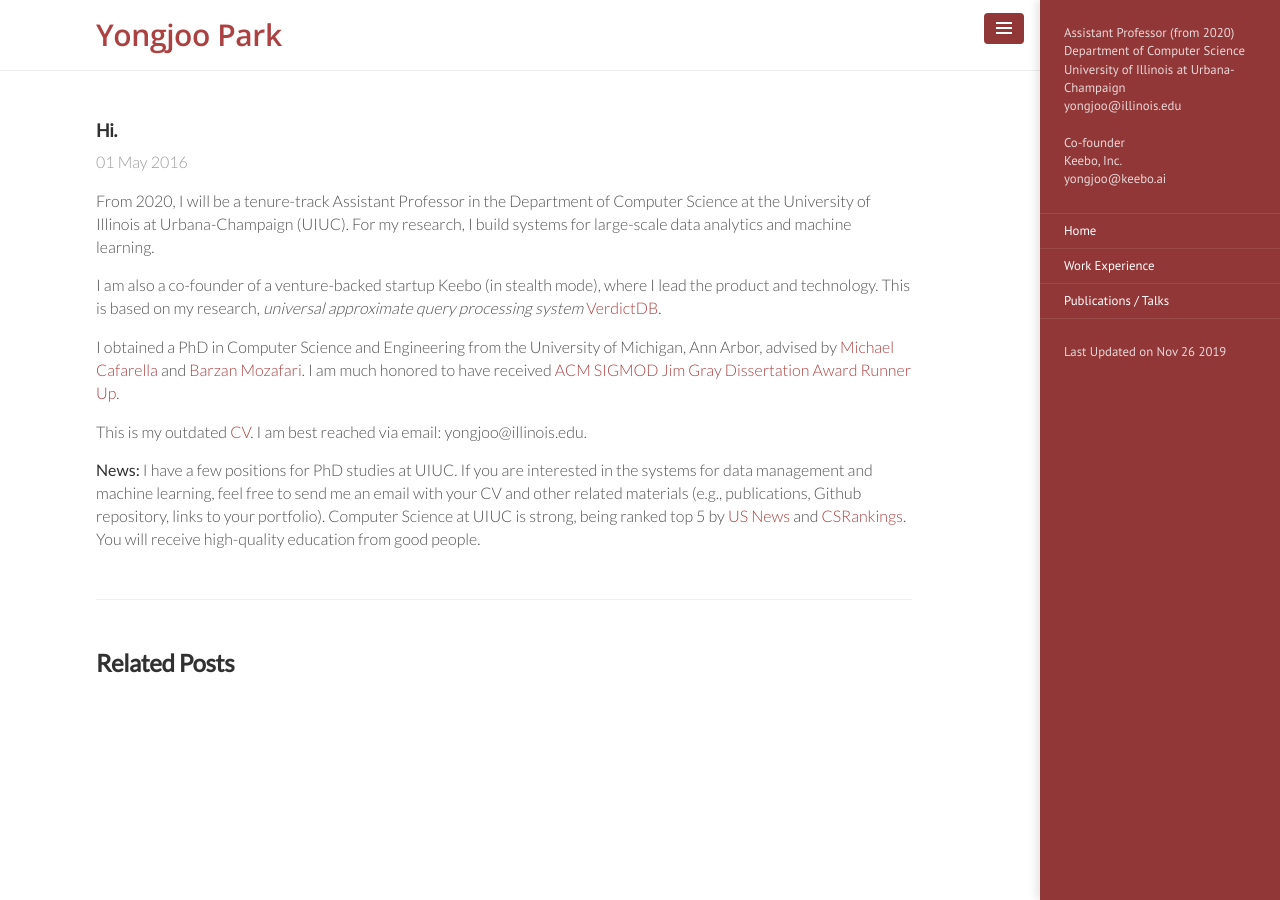
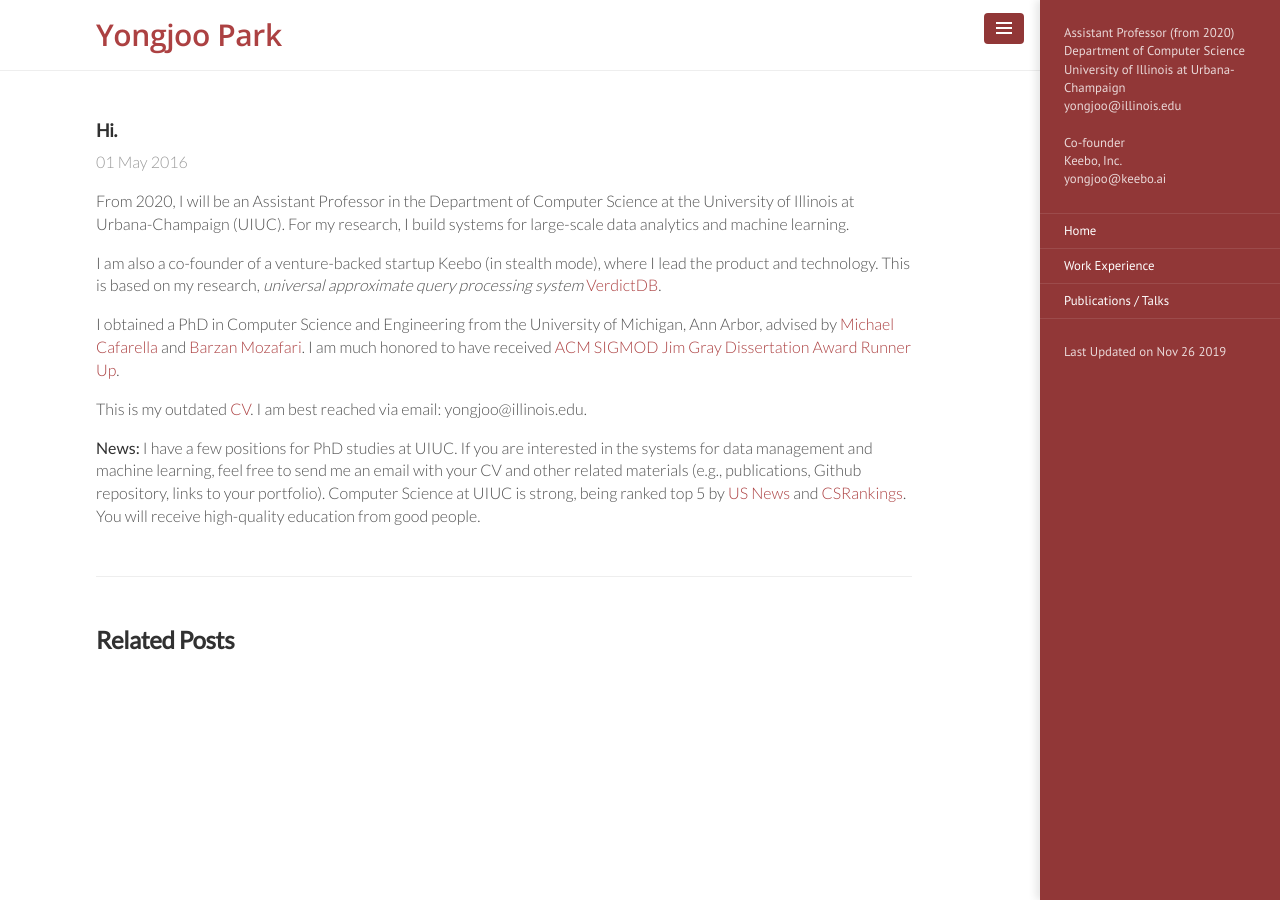
Before and after one commit to pyongjoo/pyongjoo.github.io, a Jekyll site: the page built from _intro/2016-05-01-hi.md, in a window 1280 px wide. Built offline with Jekyll 4.4.1, drawn with Linux system fonts in a browser that asks for light colours.

Commit message:
removed tenure-track

```diff
--- a/_intro/2016-05-01-hi.md
+++ b/_intro/2016-05-01-hi.md
@@ -3,7 +3,7 @@ layout: post
 title: Hi.
 ---
 
-From 2020, I will be a tenure-track Assistant Professor in the Department of Computer Science at
+From 2020, I will be an Assistant Professor in the Department of Computer Science at
 the University of Illinois at Urbana-Champaign (UIUC).
 For my research, I build systems for large-scale data analytics and machine learning.
 <!-- I am leading [VerdictDB](http://verdictdb.org/), a system that enables approximate query processing
```
